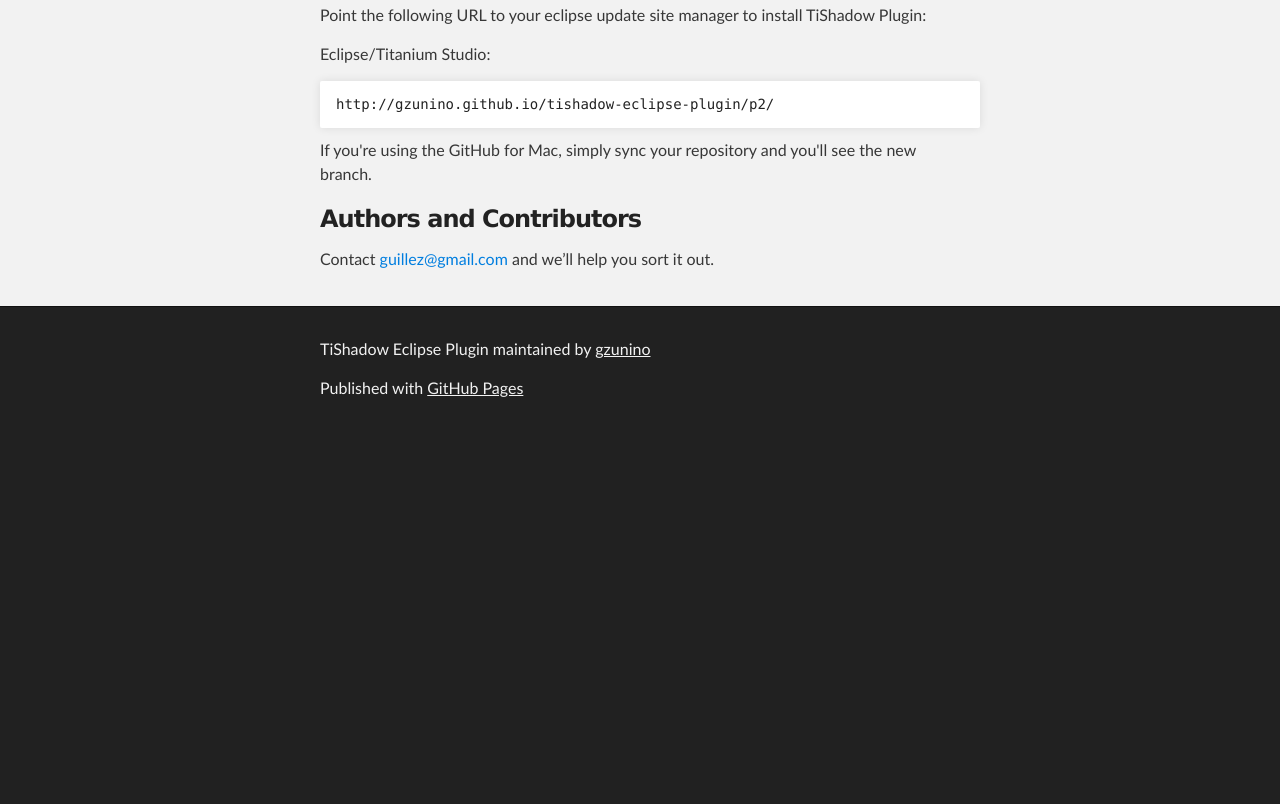
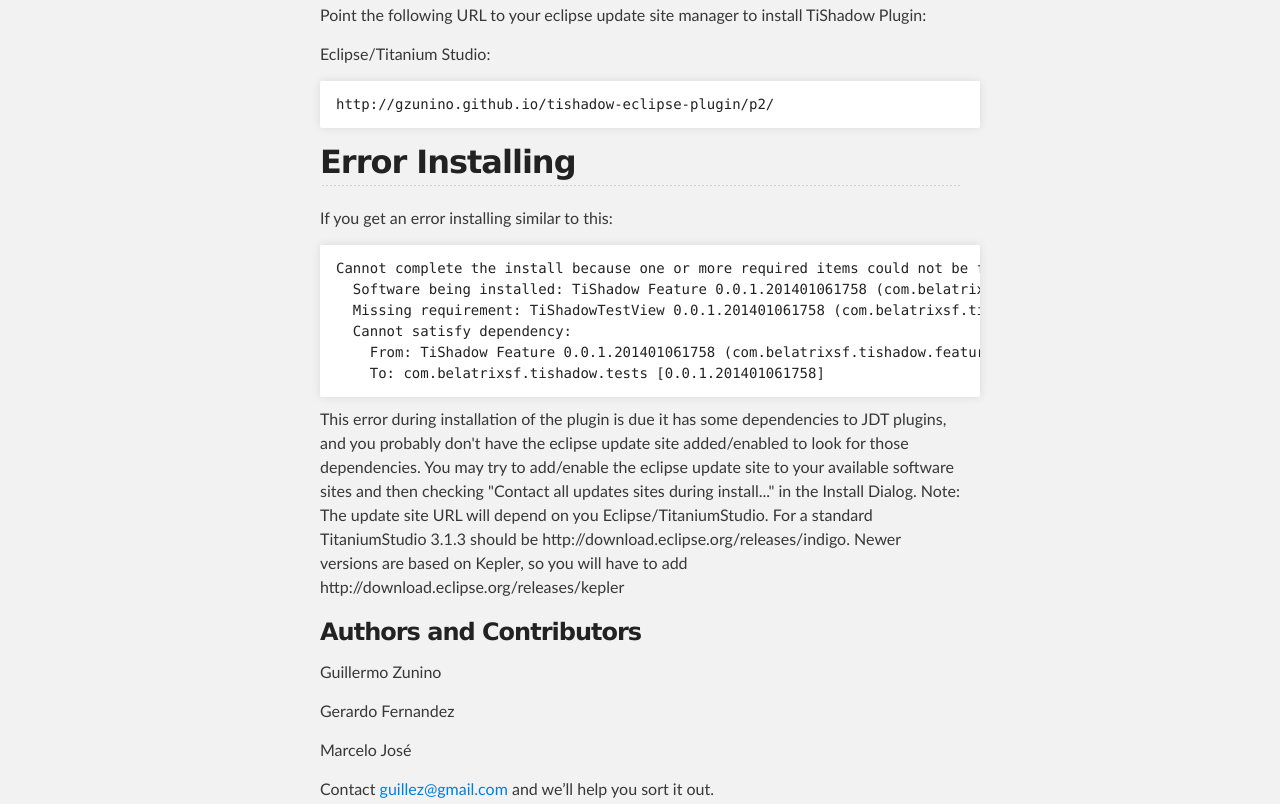
Before and after one commit to gzunino/tishadow-eclipse-plugin, a plain HTML site: page index.html in a window 1280 px wide. Shown: the part 339-1143 px from the top of the page. Before the commit the page ends 800 px from the top, so only its background shows below. Drawn offline with Linux system fonts and the light colour scheme.

Commit message:
Update index.html

```diff
--- a/index.html
+++ b/index.html
@@ -41,12 +41,26 @@
 <pre><code>http://gzunino.github.io/tishadow-eclipse-plugin/p2/
 </code></pre>
 
-<p>If you're using the GitHub for Mac, simply sync your repository and you'll see the new branch.</p>
+<h2>Error Installing</h2>
+<p>If you get an error installing similar to this:</p>
+<pre><code>Cannot complete the install because one or more required items could not be found.
+  Software being installed: TiShadow Feature 0.0.1.201401061758 (com.belatrixsf.tishadow.feature.feature.group 0.0.1.201401061758)
+  Missing requirement: TiShadowTestView 0.0.1.201401061758 (com.belatrixsf.tishadow.tests 0.0.1.201401061758) requires 'bundle org.eclipse.jdt.junit 0.0.0' but it could not be found
+  Cannot satisfy dependency:
+    From: TiShadow Feature 0.0.1.201401061758 (com.belatrixsf.tishadow.feature.feature.group 0.0.1.201401061758)
+    To: com.belatrixsf.tishadow.tests [0.0.1.201401061758]</code></pre>
+
+<p>This error during installation of the plugin is due it has some dependencies to JDT plugins, and you probably don't have the eclipse update site added/enabled to look for those dependencies.
+You may try to add/enable the eclipse update site to your available software sites and then checking "Contact all updates sites during install..." in the Install Dialog.
+Note: The update site URL will depend on you Eclipse/TitaniumStudio. For a standard TitaniumStudio 3.1.3 should be http://download.eclipse.org/releases/indigo. Newer versions are based on Kepler,
+so you will have to add http://download.eclipse.org/releases/kepler</p>
 
 
 <h3>
 <a name="authors-and-contributors" class="anchor" href="#authors-and-contributors"><span class="octicon octicon-link"></span></a>Authors and Contributors</h3>
-
+<p>Guillermo Zunino</p>
+<p>Gerardo Fernandez</p>
+<p>Marcelo José</p>
 <p>Contact <a href="mailto:guillez@gmail.com">guillez@gmail.com</a> and we’ll help you sort it out.</p>
 
       </section>
```
